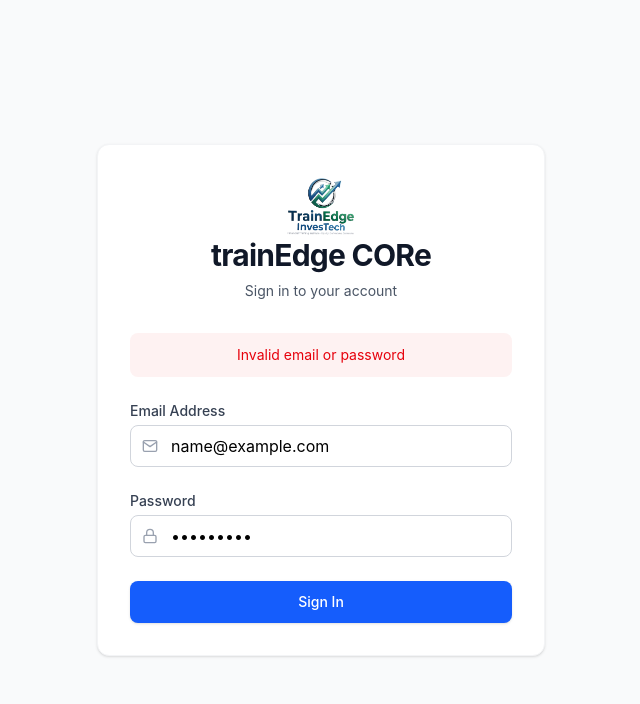
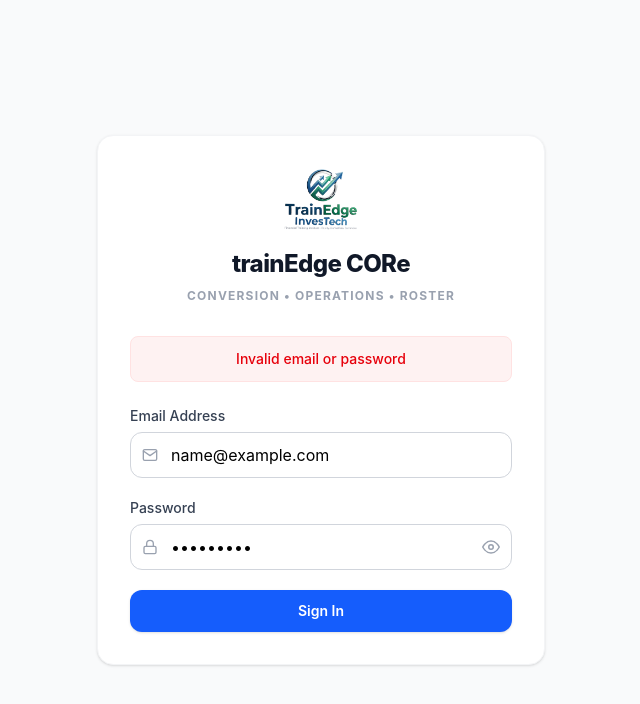
Before and after one commit to ipakrashi/trainedge-investech, a React (Vite) app in the folder client/: page /login in a window 1280 px wide. Both pictures are taken after typing "name@example.com", "Sample123" into the empty fields and a click on the button "Sign In". Shown: the top 704 px of the page, without its empty margins (319-959 px from the left). Built offline with nearby package versions, Linux system fonts and the light colour scheme; no server answers.

Commit message:
login Screen Revamped

```diff
--- a/client/src/components/common/Login.jsx
+++ b/client/src/components/common/Login.jsx
@@ -1,11 +1,12 @@
 import { useState } from 'react'
-import { useNavigate, Link } from 'react-router-dom'
+import { useNavigate } from 'react-router-dom'
 import axios from 'axios'
-import { FiMail, FiLock } from 'react-icons/fi'
+import { FiMail, FiLock, FiEye, FiEyeOff } from 'react-icons/fi'
 
 const Login = () => {
     const [email, setEmail] = useState('')
     const [password, setPassword] = useState('')
+    const [showPassword, setShowPassword] = useState(false)
     const [error, setError] = useState(null)
     const [isLoading, setIsLoading] = useState(false)
 
@@ -26,7 +27,7 @@
                 },
             )
 
-            // Store basic user info in local storage or state management (Redux)
+            // Store basic user info in local storage
             // DO NOT store the token here, the browser handles the cookie automatically!
             localStorage.setItem('userInfo', JSON.stringify(response.data))
 
@@ -41,32 +42,32 @@
 
     return (
         <div className='min-h-screen flex items-center justify-center bg-gray-50 py-12 px-4 sm:px-6 lg:px-8'>
-            <div className='max-w-md w-full bg-white p-8 rounded-xl shadow-sm border border-gray-100'>
+            <div className='max-w-md w-full bg-white p-8 rounded-2xl shadow-sm border border-gray-100'>
                 <div className='text-center mb-8'>
-                    <div className='flex items-center justify-center'>
+                    <div className='flex items-center justify-center mb-4'>
                         <img
                             src='/Logo_final-NOBG.png'
-                            alt='Logo'
-                            className='h-15'
+                            alt='trainEdge InvesTech Logo'
+                            className='h-16 object-contain'
                         />
                     </div>
-                    <h2 className='text-3xl font-bold text-gray-900 tracking-tight'>
+                    <h2 className='text-2xl font-extrabold text-gray-900 tracking-tight'>
                         trainEdge CORe
                     </h2>
-                    <p className='mt-2 text-sm text-gray-600'>
-                        Sign in to your account
+                    <p className='mt-2 text-xs font-bold text-gray-400 uppercase tracking-widest'>
+                        Conversion • Operations • Roster
                     </p>
                 </div>
 
                 {error && (
-                    <div className='bg-red-50 text-red-600 p-3 rounded-lg text-sm text-center mb-6'>
+                    <div className='bg-red-50 text-red-600 p-3 rounded-lg text-sm text-center mb-6 font-medium border border-red-100'>
                         {error}
                     </div>
                 )}
 
-                <form onSubmit={handleLogin} className='space-y-6'>
+                <form onSubmit={handleLogin} className='space-y-5'>
                     <div>
-                        <label className='block text-sm font-medium text-gray-700 mb-1'>
+                        <label className='block text-sm font-medium text-gray-700 mb-1.5'>
                             Email Address
                         </label>
                         <div className='relative'>
@@ -76,16 +77,17 @@
                             <input
                                 type='email'
                                 required
+                                autoFocus
                                 value={email}
                                 onChange={(e) => setEmail(e.target.value)}
-                                className='pl-10 w-full px-4 py-2 border border-gray-300 rounded-lg focus:ring-blue-500 focus:border-blue-500'
+                                className='pl-10 w-full px-4 py-2.5 border border-gray-300 rounded-xl focus:ring-2 focus:ring-blue-500 focus:border-blue-500 outline-none transition-all'
                                 placeholder='you@investech.com'
                             />
                         </div>
                     </div>
 
                     <div>
-                        <label className='block text-sm font-medium text-gray-700 mb-1'>
+                        <label className='block text-sm font-medium text-gray-700 mb-1.5'>
                             Password
                         </label>
                         <div className='relative'>
@@ -93,22 +95,59 @@
                                 <FiLock className='text-gray-400' />
                             </div>
                             <input
-                                type='password'
+                                type={showPassword ? 'text' : 'password'}
                                 required
                                 value={password}
                                 onChange={(e) => setPassword(e.target.value)}
-                                className='pl-10 w-full px-4 py-2 border border-gray-300 rounded-lg focus:ring-blue-500 focus:border-blue-500'
+                                className='pl-10 pr-12 w-full px-4 py-2.5 border border-gray-300 rounded-xl focus:ring-2 focus:ring-blue-500 focus:border-blue-500 outline-none transition-all'
                                 placeholder='••••••••'
                             />
+                            <button
+                                type='button'
+                                onClick={() => setShowPassword(!showPassword)}
+                                className='absolute inset-y-0 right-0 pr-3 flex items-center text-gray-400 hover:text-gray-600 focus:outline-none transition-colors'
+                            >
+                                {showPassword ? (
+                                    <FiEyeOff size={18} />
+                                ) : (
+                                    <FiEye size={18} />
+                                )}
+                            </button>
                         </div>
                     </div>
 
                     <button
                         type='submit'
                         disabled={isLoading}
-                        className='w-full flex justify-center py-2.5 px-4 border border-transparent rounded-lg shadow-sm text-sm font-medium text-white bg-blue-600 hover:bg-blue-700 focus:outline-none focus:ring-2 focus:ring-offset-2 focus:ring-blue-500 disabled:opacity-50 transition-colors'
+                        className='w-full flex justify-center items-center py-2.5 px-4 mt-2 border border-transparent rounded-xl shadow-sm text-sm font-semibold text-white bg-blue-600 hover:bg-blue-700 focus:outline-none focus:ring-2 focus:ring-offset-2 focus:ring-blue-500 disabled:opacity-70 disabled:cursor-not-allowed transition-all'
                     >
-                        {isLoading ? 'Signing in...' : 'Sign In'}
+                        {isLoading ? (
+                            <>
+                                <svg
+                                    className='animate-spin -ml-1 mr-2 h-4 w-4 text-white'
+                                    xmlns='http://www.w3.org/2000/svg'
+                                    fill='none'
+                                    viewBox='0 0 24 24'
+                                >
+                                    <circle
+                                        className='opacity-25'
+                                        cx='12'
+                                        cy='12'
+                                        r='10'
+                                        stroke='currentColor'
+                                        strokeWidth='4'
+                                    ></circle>
+                                    <path
+                                        className='opacity-75'
+                                        fill='currentColor'
+                                        d='M4 12a8 8 0 018-8V0C5.373 0 0 5.373 0 12h4zm2 5.291A7.962 7.962 0 014 12H0c0 3.042 1.135 5.824 3 7.938l3-2.647z'
+                                    ></path>
+                                </svg>
+                                Authenticating...
+                            </>
+                        ) : (
+                            'Sign In'
+                        )}
                     </button>
                 </form>
             </div>
```
